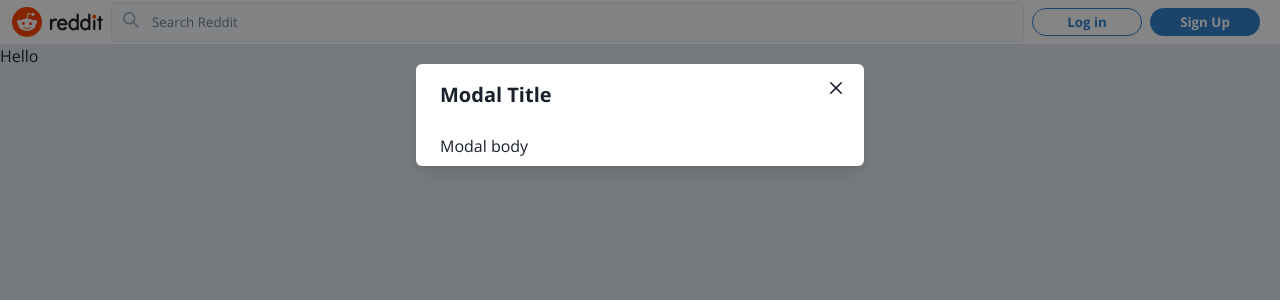
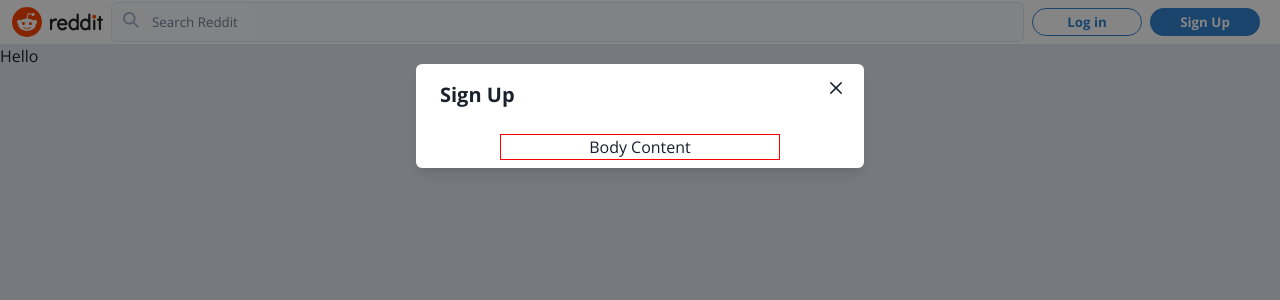
Before and after one commit to vitorAzevedo09/reddit-clone-nextjs, a Next.js app: page / in a window 1280 px wide. Both pictures are taken after a click on the button "Sign Up". Shown: the top 300 px of the page. Built offline with nearby package versions, Linux system fonts and the light colour scheme.

Commit message:
Add layout of modal body content

```diff
--- a/src/components/Modal/Auth.tsx
+++ b/src/components/Modal/Auth.tsx
@@ -1,13 +1,12 @@
 import React from 'react'
 import {
-    Button,
     Modal,
     ModalOverlay,
     ModalContent,
     ModalHeader,
-    ModalFooter,
     ModalBody,
     ModalCloseButton,
+    Flex,
 } from '@chakra-ui/react'
 import { useRecoilState } from 'recoil';
 import { authModalState } from '@/src/atoms/authModalAtom';
@@ -16,28 +15,38 @@ const AuthModal: React.FC = () => {
     const [modalState, setModalState] = useRecoilState(authModalState)
 
     const handleClose = () => {
-            setModalState((prev) => ({
-                    ...prev,
-                    open: false,
-                }))
-        }
-
-    const handleOpen = () => {
-            setModalState((prev) => ({
-                    ...prev,
-                    open: true,
-                }))
-        }
+        setModalState((prev) => ({
+            ...prev,
+            open: false,
+        }))
+    }
 
     return (
         <>
             <Modal isOpen={modalState.open} onClose={handleClose}>
                 <ModalOverlay />
                 <ModalContent>
-                    <ModalHeader>Modal Title</ModalHeader>
+                    <ModalHeader>
+                        {modalState.view === 'login' && 'Login'}
+                        {modalState.view === 'signup' && 'Sign Up'}
+                        {modalState.view === 'resetPassword' && 'Reset Password'}
+                    </ModalHeader>
                     <ModalCloseButton />
-                    <ModalBody>
-                        Modal body
+                    <ModalBody
+                        display="flex"
+                        flexDirection="column"
+                        alignItems="center"
+                        justifyContent="center"
+                    >
+                        <Flex
+                        direction="column"
+                        align="center"
+                        justify="center"
+                        width="70%"
+                        border = "1px solid red"
+                        >
+                        Body Content
+                        </Flex>
                     </ModalBody>
                 </ModalContent>
             </Modal>
```
